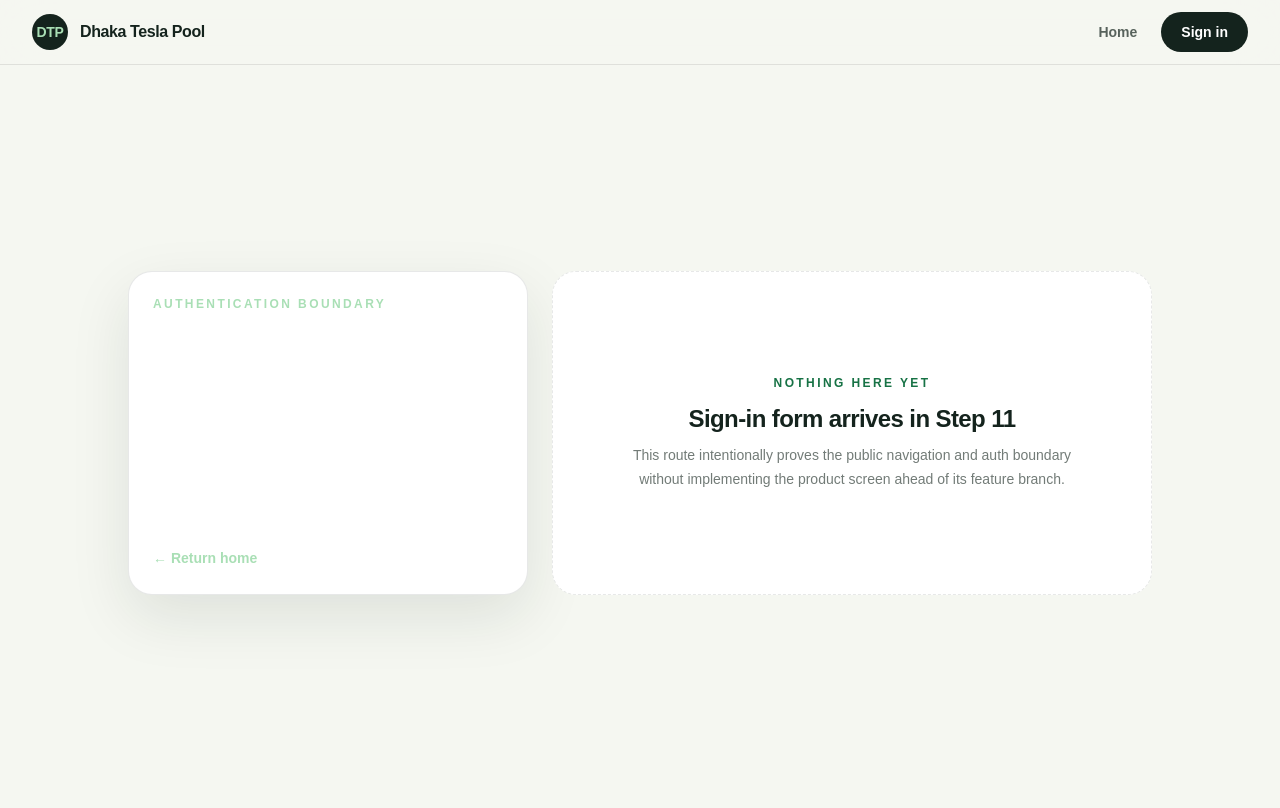
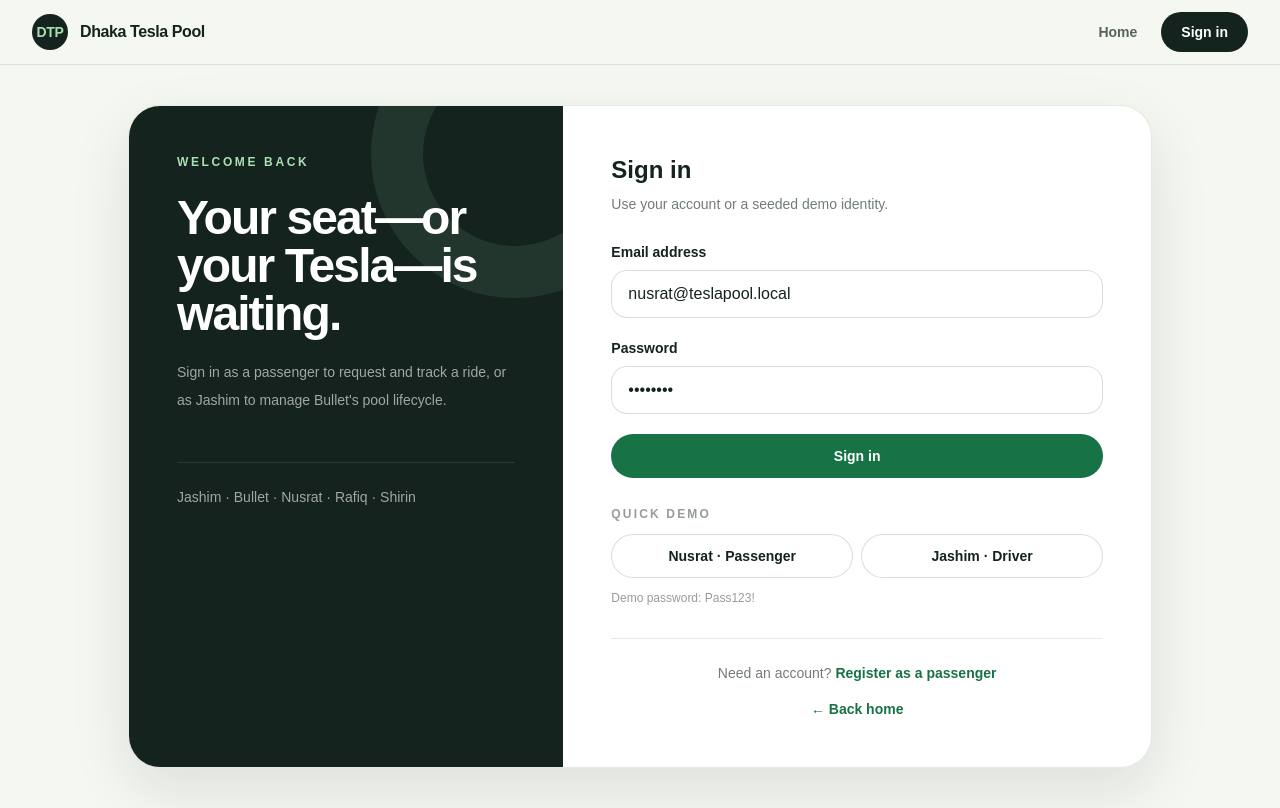
Before and after one commit to redwan786/dhaka-tesla-pool-v2, a Next.js app in the folder apps/web/: page /login in a window 1280 px wide. Built offline with nearby package versions, Linux system fonts and the light colour scheme; no server answers.

Commit message:
feat(web): add passenger authentication screens

```diff
--- a/apps/web/app/login/page.tsx
+++ b/apps/web/app/login/page.tsx
@@ -1,24 +1,94 @@
+'use client';
+
 import Link from 'next/link';
-import { Card } from '../../components/ui/card';
-import { EmptyState } from '../../components/ui/page-state';
+import { useState, type FormEvent } from 'react';
+import { useRouter } from 'next/navigation';
+import { AuthShell } from '../../components/auth/auth-shell';
+import { Button } from '../../components/ui/button';
+import { FieldShell, TextInput } from '../../components/ui/form-controls';
+import { Notice } from '../../components/ui/notice';
+import { apiRequest } from '../../lib/api/client';
+import type { AuthResult } from '../../lib/auth/types';
+import { errorMessage } from '../../lib/format';
+import { useAuth } from '../../providers/auth-provider';
 
-export default function LoginFoundationPage() {
+const DEMO_ACCOUNTS = [
+  { label: 'Nusrat · Passenger', email: 'nusrat@teslapool.local' },
+  { label: 'Jashim · Driver', email: 'jashim@teslapool.local' },
+] as const;
+
+export default function LoginPage() {
+  const router = useRouter();
+  const { setSession } = useAuth();
+  const [email, setEmail] = useState('nusrat@teslapool.local');
+  const [password, setPassword] = useState('Pass123!');
+  const [isSubmitting, setIsSubmitting] = useState(false);
+  const [error, setError] = useState<string | null>(null);
+
+  const signIn = async (loginEmail: string, loginPassword: string) => {
+    setIsSubmitting(true);
+    setError(null);
+    try {
+      const result = await apiRequest<AuthResult>('/auth/login', {
+        method: 'POST',
+        body: { email: loginEmail, password: loginPassword },
+      });
+      setSession(result);
+      router.replace(result.user.role === 'DRIVER' ? '/driver' : '/passenger');
+    } catch (caught) {
+      setError(errorMessage(caught));
+    } finally {
+      setIsSubmitting(false);
+    }
+  };
+
+  const submit = (event: FormEvent<HTMLFormElement>) => {
+    event.preventDefault();
+    void signIn(email, password);
+  };
+
   return (
-    <main className="page-container grid min-h-[calc(100vh-4rem)] items-center py-12">
-      <div className="mx-auto grid w-full max-w-5xl gap-6 lg:grid-cols-[.8fr_1.2fr]">
-        <Card className="bg-ink text-white">
-          <p className="text-xs font-extrabold uppercase tracking-[0.2em] text-mint">Authentication boundary</p>
-          <h1 className="mt-5 text-4xl font-black tracking-tight">One session. Two focused experiences.</h1>
-          <p className="mt-5 text-sm leading-7 text-white/60">
-            The shared auth provider restores JWT sessions and will direct passengers and drivers to their own flows in Step 11.
-          </p>
-          <Link className="mt-8 inline-flex text-sm font-bold text-mint hover:text-white" href="/">← Return home</Link>
-        </Card>
-        <EmptyState
-          title="Sign-in form arrives in Step 11"
-          description="This route intentionally proves the public navigation and auth boundary without implementing the product screen ahead of its feature branch."
-        />
+    <AuthShell
+      eyebrow="Welcome back"
+      title="Your seat—or your Tesla—is waiting."
+      description="Sign in as a passenger to request and track a ride, or as Jashim to manage Bullet's pool lifecycle."
+      footer={<>Need an account? <Link className="font-bold text-leaf" href="/register">Register as a passenger</Link></>}
+    >
+      <div>
+        <h2 className="text-2xl font-black">Sign in</h2>
+        <p className="mt-2 text-sm text-ink/60">Use your account or a seeded demo identity.</p>
       </div>
-    </main>
+      {error ? <div className="mt-6"><Notice tone="error" title="Sign-in failed" message={error} /></div> : null}
+      <form className="mt-7 grid gap-5" onSubmit={submit}>
+        <FieldShell label="Email address" htmlFor="email">
+          <TextInput id="email" type="email" autoComplete="email" required value={email} onChange={(event) => setEmail(event.target.value)} />
+        </FieldShell>
+        <FieldShell label="Password" htmlFor="password">
+          <TextInput id="password" type="password" autoComplete="current-password" required value={password} onChange={(event) => setPassword(event.target.value)} />
+        </FieldShell>
+        <Button className="w-full" type="submit" isLoading={isSubmitting}>Sign in</Button>
+      </form>
+      <div className="mt-7">
+        <p className="text-xs font-extrabold uppercase tracking-[0.18em] text-ink/45">Quick demo</p>
+        <div className="mt-3 grid gap-2 sm:grid-cols-2">
+          {DEMO_ACCOUNTS.map((account) => (
+            <Button
+              key={account.email}
+              type="button"
+              variant="secondary"
+              disabled={isSubmitting}
+              onClick={() => {
+                setEmail(account.email);
+                setPassword('Pass123!');
+                void signIn(account.email, 'Pass123!');
+              }}
+            >
+              {account.label}
+            </Button>
+          ))}
+        </div>
+        <p className="mt-3 text-xs text-ink/45">Demo password: Pass123!</p>
+      </div>
+    </AuthShell>
   );
 }
--- /dev/null
+++ b/apps/web/app/register/page.tsx
@@ -0,0 +1,66 @@
+'use client';
+
+import Link from 'next/link';
+import { useState, type FormEvent } from 'react';
+import { useRouter } from 'next/navigation';
+import { AuthShell } from '../../components/auth/auth-shell';
+import { Button } from '../../components/ui/button';
+import { FieldShell, TextInput } from '../../components/ui/form-controls';
+import { Notice } from '../../components/ui/notice';
+import { apiRequest } from '../../lib/api/client';
+import type { AuthResult } from '../../lib/auth/types';
+import { errorMessage } from '../../lib/format';
+import { useAuth } from '../../providers/auth-provider';
+
+export default function RegisterPage() {
+  const router = useRouter();
+  const { setSession } = useAuth();
+  const [name, setName] = useState('');
+  const [email, setEmail] = useState('');
+  const [password, setPassword] = useState('');
+  const [error, setError] = useState<string | null>(null);
+  const [isSubmitting, setIsSubmitting] = useState(false);
+
+  const submit = async (event: FormEvent<HTMLFormElement>) => {
+    event.preventDefault();
+    setError(null);
+    setIsSubmitting(true);
+    try {
+      const result = await apiRequest<AuthResult>('/auth/register', {
+        method: 'POST',
+        body: { name, email, password },
+      });
+      setSession(result);
+      router.replace('/passenger');
+    } catch (caught) {
+      setError(errorMessage(caught));
+    } finally {
+      setIsSubmitting(false);
+    }
+  };
+
+  return (
+    <AuthShell
+      eyebrow="Passenger registration"
+      title="Start with a route, not a complicated account."
+      description="Public registration creates passenger accounts only. Driver identities and vehicles are provisioned separately."
+      footer={<>Already registered? <Link className="font-bold text-leaf" href="/login">Sign in</Link></>}
+    >
+      <h2 className="text-2xl font-black">Create passenger account</h2>
+      <p className="mt-2 text-sm text-ink/60">Your role is fixed securely by the API.</p>
+      {error ? <div className="mt-6"><Notice tone="error" title="Registration failed" message={error} /></div> : null}
+      <form className="mt-7 grid gap-5" onSubmit={submit}>
+        <FieldShell label="Full name" htmlFor="name">
+          <TextInput id="name" autoComplete="name" minLength={2} maxLength={80} required value={name} onChange={(event) => setName(event.target.value)} />
+        </FieldShell>
+        <FieldShell label="Email address" htmlFor="email">
+          <TextInput id="email" type="email" autoComplete="email" required value={email} onChange={(event) => setEmail(event.target.value)} />
+        </FieldShell>
+        <FieldShell label="Password" htmlFor="password" hint="8–72 characters with at least one letter and one number.">
+          <TextInput id="password" type="password" autoComplete="new-password" minLength={8} required value={password} onChange={(event) => setPassword(event.target.value)} />
+        </FieldShell>
+        <Button className="w-full" type="submit" isLoading={isSubmitting}>Create account</Button>
+      </form>
+    </AuthShell>
+  );
+}
--- /dev/null
+++ b/apps/web/components/auth/auth-shell.tsx
@@ -0,0 +1,36 @@
+import Link from 'next/link';
+
+export function AuthShell({
+  eyebrow,
+  title,
+  description,
+  footer,
+  children,
+}: Readonly<{
+  eyebrow: string;
+  title: string;
+  description: string;
+  footer: React.ReactNode;
+  children: React.ReactNode;
+}>) {
+  return (
+    <main className="page-container grid min-h-[calc(100vh-4rem)] items-center py-10">
+      <div className="mx-auto grid w-full max-w-5xl overflow-hidden rounded-4xl border border-ink/10 bg-white shadow-card lg:grid-cols-[.85fr_1.15fr]">
+        <section className="relative overflow-hidden bg-ink p-8 text-white sm:p-12">
+          <span className="absolute -right-24 -top-24 h-72 w-72 rounded-full border-[52px] border-mint/10" />
+          <p className="relative text-xs font-extrabold uppercase tracking-[0.22em] text-mint">{eyebrow}</p>
+          <h1 className="relative mt-6 text-4xl font-black tracking-[-0.04em] sm:text-5xl">{title}</h1>
+          <p className="relative mt-5 max-w-md text-sm leading-7 text-white/60">{description}</p>
+          <div className="relative mt-12 border-t border-white/10 pt-6 text-sm text-white/60">
+            Jashim · Bullet · Nusrat · Rafiq · Shirin
+          </div>
+        </section>
+        <section className="p-8 sm:p-12">
+          {children}
+          <div className="mt-8 border-t border-ink/10 pt-6 text-center text-sm text-ink/60">{footer}</div>
+          <Link href="/" className="mx-auto mt-4 block w-fit text-sm font-bold text-leaf hover:text-ink">← Back home</Link>
+        </section>
+      </div>
+    </main>
+  );
+}
```
